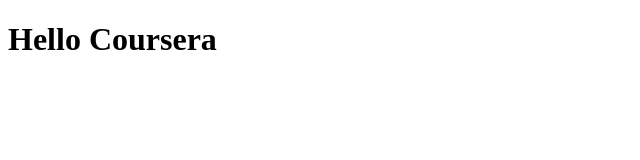
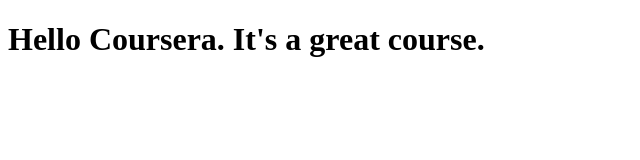
Before and after one commit to shubhamdixit21/coursera-test, a plain HTML site: page site/index.html in a window 1280 px wide. Shown: the whole page, without its empty margins (0-640 px from the left). Drawn offline with Linux system fonts and the light colour scheme.

Commit message:
small changes

```diff
--- a/site/index.html
+++ b/site/index.html
@@ -4,6 +4,6 @@
         <title>Hello Coursera</title>
     </head>
     <body>
-        <h1>Hello Coursera</h1>
+        <h1>Hello Coursera. It's a great course.</h1>
     </body>
 </html>
```
